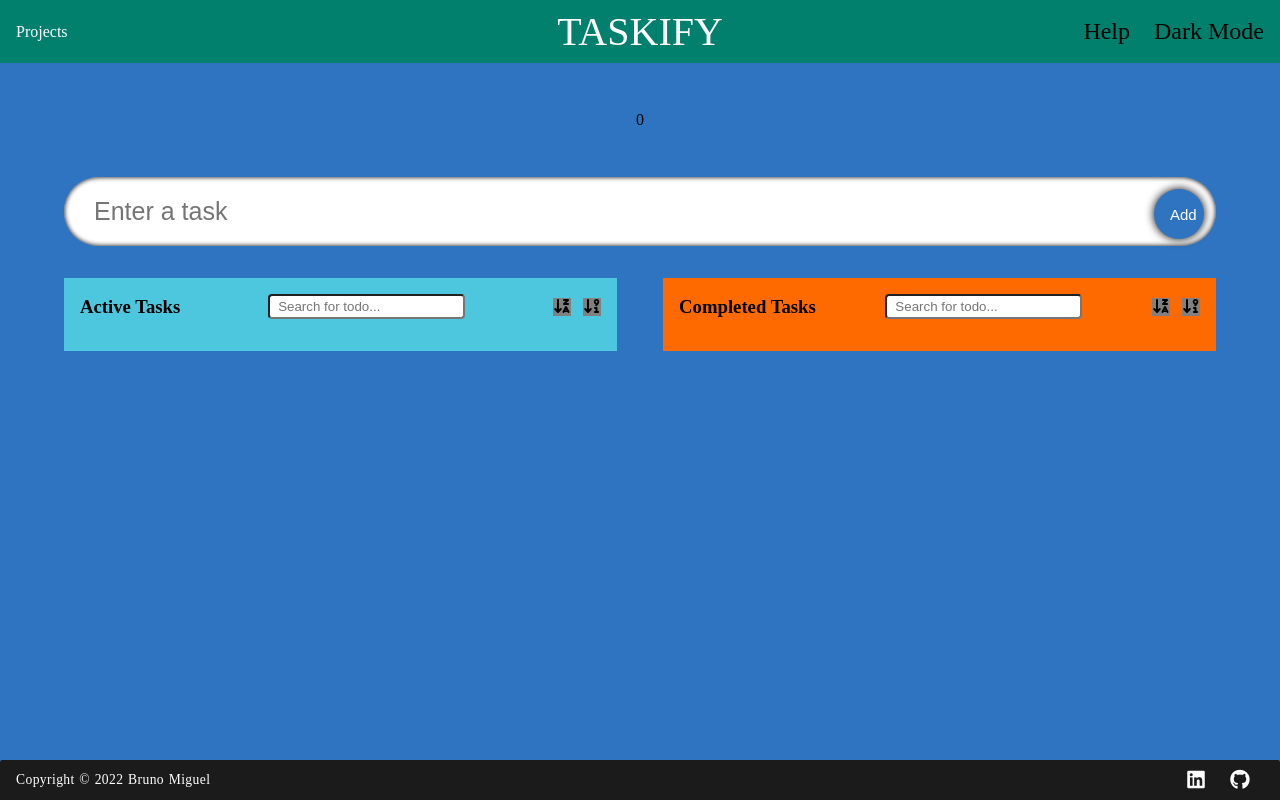
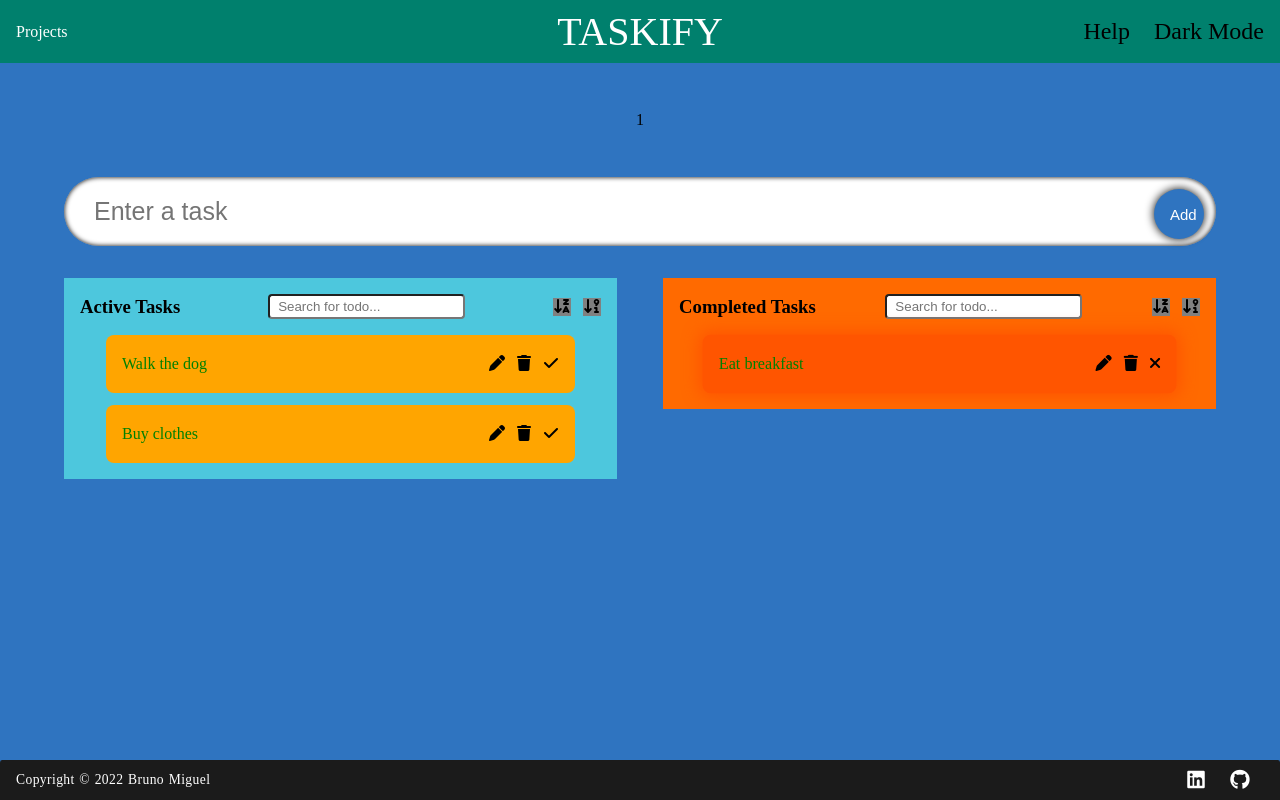
Before and after one commit to BMiguelDev/task-manager, a React (Create React App) app: page /task-manager/project/1 in a window 1280 px wide. Built offline with nearby package versions, Linux system fonts and the light colour scheme; a web font is replaced by a local one.

Commit message:
Add functionality to edit and remove projects
- Add functions to edit and remove projects
- Improve basic styling of Home component
- Add project creation date field to Project entity
- Add projects initial data (for a more intuitive user experience)

```diff
--- a/src/App.tsx
+++ b/src/App.tsx
@@ -6,6 +6,7 @@ import PageLayout from "./layouts/PageLayout";
 import Project from "./pages/Project/Project";
 import Home from "./pages/Home/Home";
 import ErrorPage from "./pages/ErrorPage/ErrorPage";
+import { projectArray } from "./data/Projects";
 import "./App.scss";
 
 const LOCAL_STORAGE_PROJECTS_KEY = "TaskManagerApp.Projects";
@@ -24,33 +25,49 @@ const App: React.FC = () => {
         // return JSON.parse(localStorage.getItem("LOCAL_STORAGE_TODOLIST_KEY") || "{[]}");
         const localStorageItem = localStorage.getItem(LOCAL_STORAGE_PROJECTS_KEY);
         if (localStorageItem) return JSON.parse(localStorageItem);
-        else
-            return [
-                {
-                    projectId: Date.now(),
-                    projectTitle: "Project1",
-                    todoTabs: {
-                        activeTodos: [],
-                        completedTodos: [],
-                    },
-                },
-            ];
+        else return projectArray;
     }
 
     // Reducer function that conditionally changes <todoList> variable based on the parameters received
     function projectsReducer(projects: ProjectType[], action: Actions): ProjectType[] {
-        console.log("Im in projectsReducer");
         switch (action.type) {
             case "addProject":
+            {
+                const todayDate = new Date();
+                const todayYear = todayDate.getFullYear();
+                let todayMonth: number | string = todayDate.getMonth() + 1;
+                let todayDay: number | string = todayDate.getDate();
+                if (todayDay < 10) todayDay = '0' + todayDay;
+                if (todayMonth < 10) todayMonth = '0' + todayMonth;
+                const formattedTodayDate = todayDay + '/' + todayMonth + '/' + todayYear;
+
                 const newProject: ProjectType = {
                     projectId: Date.now(),
                     projectTitle: action.payload.projectTitle,
+                    projectCreationDate: formattedTodayDate,
                     todoTabs: {
                         activeTodos: [],
                         completedTodos: [],
                     },
                 };
                 return [...projects, newProject];
+            }
+
+            case "editProject":
+            {
+                const targetProjectIndex = projects.findIndex(
+                    (project) => project.projectId === action.payload.projectId
+                );
+                let newProjects = [...projects];
+                newProjects[targetProjectIndex].projectTitle=action.payload.newProjectTitle;
+                return newProjects;
+            }
+
+            case "removeProject":
+            {
+                let newProjects = [...projects];
+                return newProjects.filter((project) => project.projectId !== action.payload.projectId);
+            }
 
             case "addTodo":
                 console.log("IM IN addTodo function");
--- a/src/data/Projects.ts
+++ b/src/data/Projects.ts
@@ -1 +1,40 @@
-export {}
+export const projectArray = [
+    {
+        projectId: 1,
+        projectTitle: "Project 1",
+        projectCreationDate: "10/10/2010",
+        todoTabs: {
+            activeTodos: [
+                {
+                    id: 1,
+                    todo: "Walk the dog",
+                    isPriority: false,
+                    isActive: true
+                },
+                {
+                    id: 2,
+                    todo: "Buy clothes",
+                    isPriority: false,
+                    isActive: true
+                }
+            ],
+            completedTodos: [
+                {
+                    id: 3,
+                    todo: "Eat breakfast",
+                    isPriority: true,
+                    isActive: true
+                }
+            ],
+        }
+    },
+    {
+        projectId: 2,
+        projectTitle: "Project 2",
+        projectCreationDate: "01/11/2015",
+        todoTabs: {
+            activeTodos: [],
+            completedTodos: [],
+        }
+    }
+];
--- a/src/models/model.ts
+++ b/src/models/model.ts
@@ -15,12 +15,15 @@ export interface TodoListsType {
 export interface ProjectType {
     projectId: number;
     projectTitle: string;
+    projectCreationDate: string;
     todoTabs: TodoListsType;
 }
 
 // <Actions> defines the several types that the reducer's action can take (from useReducer hook)
 export type Actions =
     | { type: "addProject"; payload: { projectTitle: string } }
+    | { type: "editProject"; payload: { projectId: number, newProjectTitle: string } }
+    | { type: "removeProject"; payload: { projectId: number } }
     | { type: "setTodoTab"; payload: { projectId: number, newTodoList: Todo[]; isActive: boolean } }
     | { type: "addTodo"; payload: { projectId: number, todo: string } }
     | { type: "removeTodo"; payload: { projectId: number, id: number; isActive: boolean } }
--- a/src/pages/Home/Home.module.scss
+++ b/src/pages/Home/Home.module.scss
@@ -1,12 +1,85 @@
 // Home content
 .home_container {
+    width: 90%;
+    height: 100%;
     display: flex;
+    flex-direction: column;
     align-items: center;
-    justify-content: center;
+    justify-content: space-evenly;
     gap: 1rem;
 
-    .home_project_container {
-        text-decoration: none;
+    outline: .01rem solid red;
+    * {
+        outline: .01rem solid red;
+    }
+
+    .home_add_button {
+        background-color: grey;
         color: white;
+        border-radius: .25rem;
+        border: none;
+        width: 20%;
+        height: 10%;
+        cursor: pointer;
+    }
+
+    .home_projects_container {
+        display: flex;
+        align-items: center;
+        justify-content: center;
+        flex-wrap: wrap;
+        gap: 1rem;
+        padding: .5rem;
+        height: 80%;
+        width: 100%;
+        overflow-y: scroll;
+
+        .home_single_project_container {
+            width: 22.5%;
+            height: 28%;
+            display: flex;
+            flex-direction: column;
+            align-items: center;
+            justify-content: center;
+            gap: 2rem;
+            background-color: navajowhite;
+            border-radius: .25rem;
+            opacity: 0;
+
+            @keyframes projectAppear {
+                0% {
+                    opacity: 0;
+                    translate: 0 15%;
+                }
+
+                100% {
+                    opacity: 1;
+                    translate: 0 0;
+                }
+            }
+            animation: projectAppear .4s ease-in-out;
+            animation-fill-mode: forwards;
+
+            .home_single_project_link {
+                text-decoration: none;
+                color: black;
+            }
+
+            .project_buttons_container {
+                display: flex;
+                align-items: center;
+                justify-content: center;
+                gap: 1rem;
+
+                .project_button_container {
+                    display: flex;
+                    align-items: center;
+                    justify-content: center;
+                    width: 2rem;
+                    height: 2rem;
+                    cursor: pointer;
+                }
+            }
+        }
     }
 }
--- a/src/pages/Home/Home.tsx
+++ b/src/pages/Home/Home.tsx
@@ -13,24 +13,49 @@ export default function Home({ projects }: PropTypes) {
     const projectsDispatch = useContext(ProjectsDispatchContext);
 
     // TODO: remove projectTitle as having a value by default and pass the desired one
-    function handleAddProject(projectTitle: string = "hey") {
+    function handleAddProject(projectTitle: string) {
         console.log("here");
         projectsDispatch({ type: "addProject", payload: { projectTitle: projectTitle } });
     }
 
+    function handleEditProject(projectId: number,  newProjectTitle: string) {
+        projectsDispatch({ type: "editProject", payload: { projectId: projectId, newProjectTitle: newProjectTitle } });
+    }
+
+    function handleDeleteProject(projectId: number) {
+        projectsDispatch({ type: "removeProject", payload: { projectId: projectId } });
+    }
+
     return (
         <div className={styles.home_container}>
+            <button className={styles.home_add_button} onClick={() => handleAddProject("heya")}>Create project</button>
+            <div className={styles.home_projects_container}>
                 {projects.map((projectItem) => (
+                    <div key={projectItem.projectId} className={styles.home_single_project_container}>
                         <Link
-                    key={projectItem.projectId}
-                    className={styles.home_project_container}
+                            className={styles.home_single_project_link}
                             to={`/task-manager/project/${projectItem.projectId}`}
                             state={{ project: projectItem }}
                         >
                             {projectItem.projectTitle}
                         </Link>
+                        <div className={styles.project_buttons_container}>
+                            <div
+                                className={styles.project_button_container}
+                                onClick={() => handleEditProject(projectItem.projectId, "hey2")}
+                            >
+                                <i className="fa-solid fa-pen"></i>
+                            </div>
+                            <div
+                                className={styles.project_button_container}
+                                onClick={() => handleDeleteProject(projectItem.projectId)}
+                            >
+                                <i className="fa-solid fa-trash"></i>
+                            </div>
+                        </div>
+                    </div>
                 ))}
-            <button onClick={() => handleAddProject("hey")}>Create project</button>
+            </div>
         </div>
     );
 }
--- a/src/pages/Project/Project.tsx
+++ b/src/pages/Project/Project.tsx
@@ -26,7 +26,7 @@ interface PropTypes {
 export default function Project({ projects }: PropTypes) {
     const { projId } = useParams();
     const projectId: number = Number(projId);
-    let project: ProjectType = projects.find(project => project.projectId===projectId) || {projectId: 0, projectTitle: "placeholder", todoTabs: {activeTodos:[], completedTodos:[]}};
+    let project: ProjectType = projects.find(project => project.projectId===projectId) || {projectId: 0, projectTitle: "placeholder", projectCreationDate: "01/01/1970", todoTabs: {activeTodos:[], completedTodos:[]}};
 
     // Get dispatch functions from grandparent using useContext
     //const todoListsDispatchWithContext = useContext(TodoListsDispatchContext);
```
Lines whose indentation alone changed are shown as unchanged.
